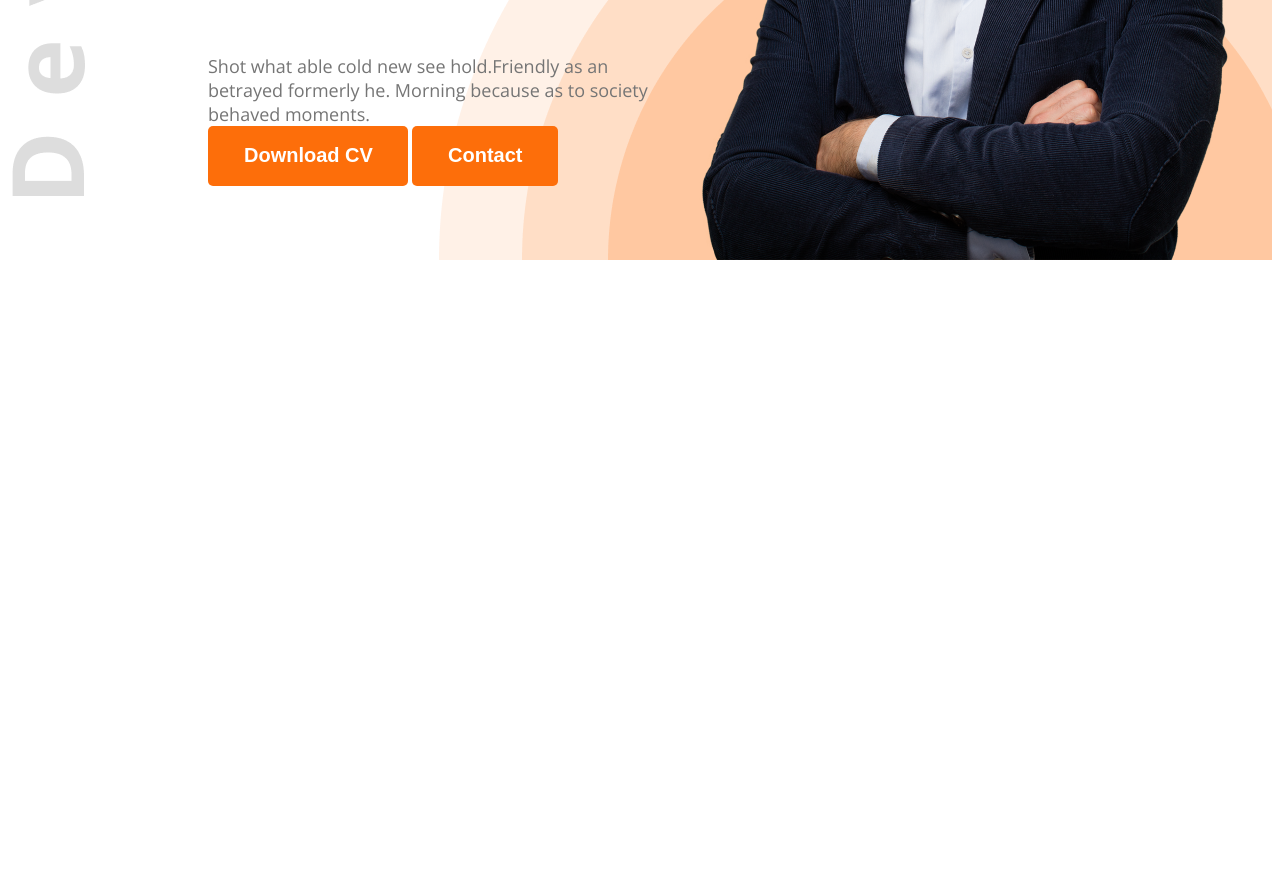
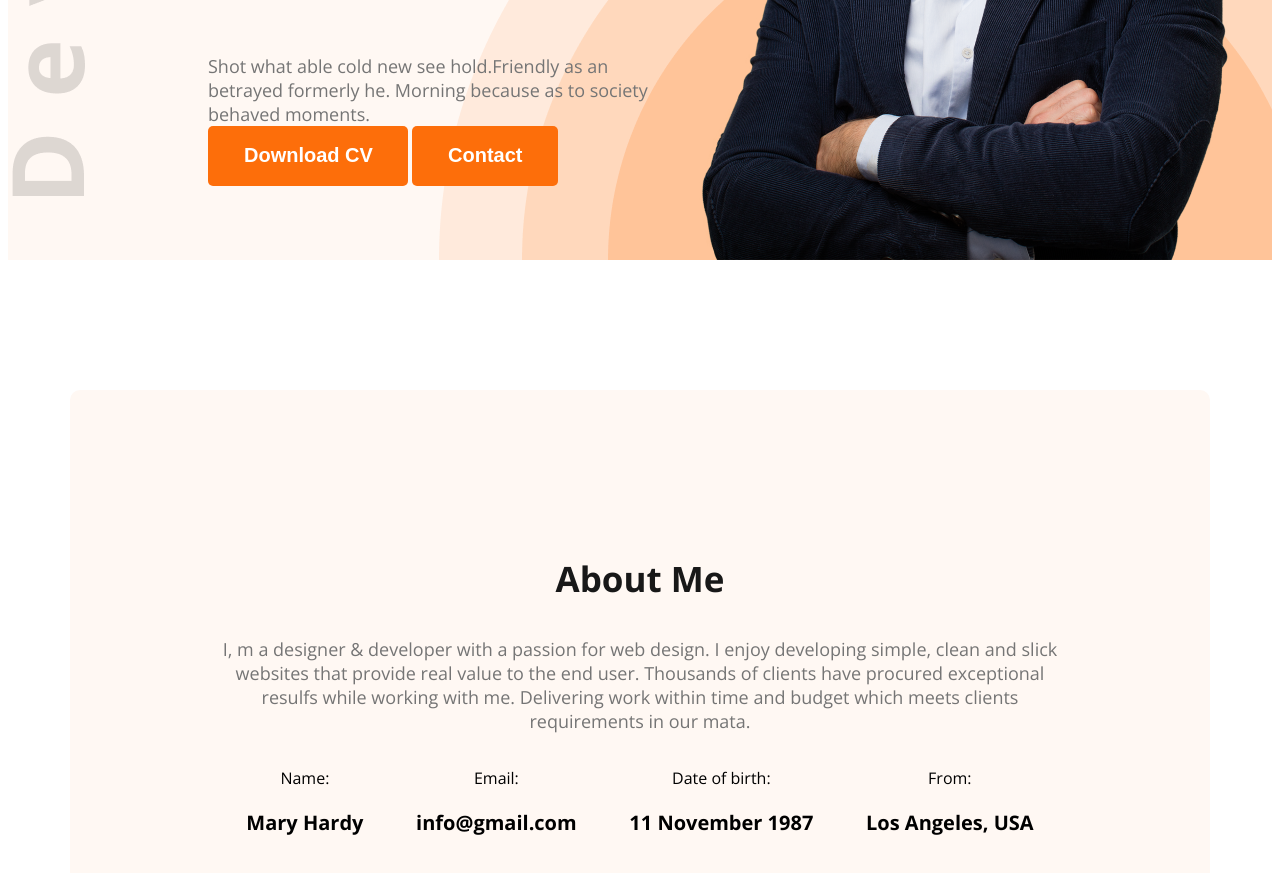
Before and after one commit to sadik7010/web-dev-port-folio, a plain HTML site: page index.html in a window 1280 px wide. Shown: the part 575-1448 px from the top of the page. Before the commit the page ends 843 px from the top, so only its background shows below. Drawn offline with nearby package versions, Linux system fonts and the light colour scheme.

Commit message:
About section Styles

```diff
--- a/index.html
+++ b/index.html
@@ -10,7 +10,7 @@
     <link rel="stylesheet" href="styls/portfolio.css">
 </head>
 <body class="open-sans-normal ">
-    <header class="header">
+    <header class="header secondary-bg">
         <nav>
             <h3 class="nav-title">Ma<span class="text-primary">r</span>y</h3>
 
@@ -32,8 +32,35 @@
                <img class="banner-profile-picture" src="images/hardy.png" alt="">
         </div>
     </header>
-    <main>
+    <main >
+      <section class="about secondary-bg">
+        <!-- h3.section-title -->
+         <h3 class="section-title">About Me</h3>
+         <p class="section-description dark-3">
+            I, m a designer & developer with a passion for web design. I enjoy developing simple, clean and slick websites that provide real value to the end user. Thousands of clients have procured exceptional resulfs while working with me. Delivering work within time and budget which meets clients requirements in our mata.
+         </p>
+         <div class="about-items">
+            <!-- .about-item*4>p.item-title+p.item-description -->
+             <div class="about-item">
+                <p class="item-title">Name:</p>
+                <p class="item-description">Mary Hardy </p>
+             </div>
+             <div class="about-item">
+                <p class="item-title">Email:</p>
+                <p class="item-description">info@gmail.com</p>
+             </div>
+             <div class="about-item">
+                <p class="item-title">Date of birth:</p>
+                <p class="item-description">11 November 1987</p>
+             </div>
+             <div class="about-item">
+                <p class="item-title">From:</p>
+                <p class="item-description">Los Angeles, USA</p>
+             </div>
 
+         </div>
+
+      </section>
     </main>
     <footer>
 
--- a/styls/portfolio.css
+++ b/styls/portfolio.css
@@ -7,6 +7,9 @@
       "wdth" 100;
   }
   /* shared style */
+  .secondary-bg{
+       background-color: #FFF8F3;
+  }
   .text-primary{
     color: #FD6E0A;
   }
@@ -24,6 +27,15 @@
         border-radius: 5px;
         font-size: 20px;
         border: none;
+  }
+  .section-title{
+    font-size: 35px;
+    font-weight: bold;
+    color: #181818;
+  }
+  .section-description{
+    font-size: 18px;
+    color: ;
   }
 
 /* Nav style */
@@ -83,3 +95,24 @@ nav ul{
     width: 584;
     height: 676;
 }
+/* About Styles */
+.about{
+    border-radius: 10px;
+    padding: 130px 150px;
+}
+.item-description{
+    font-weight: bold;
+    font-size: 20px;
+}
+.about-items{
+    display: flex;
+    justify-content: space-around;
+
+}
+/* Main Styles */
+main{
+    max-width: 1140px;
+    margin: 0 auto;
+    text-align: center;
+    margin-top: 130px;
+}
```
